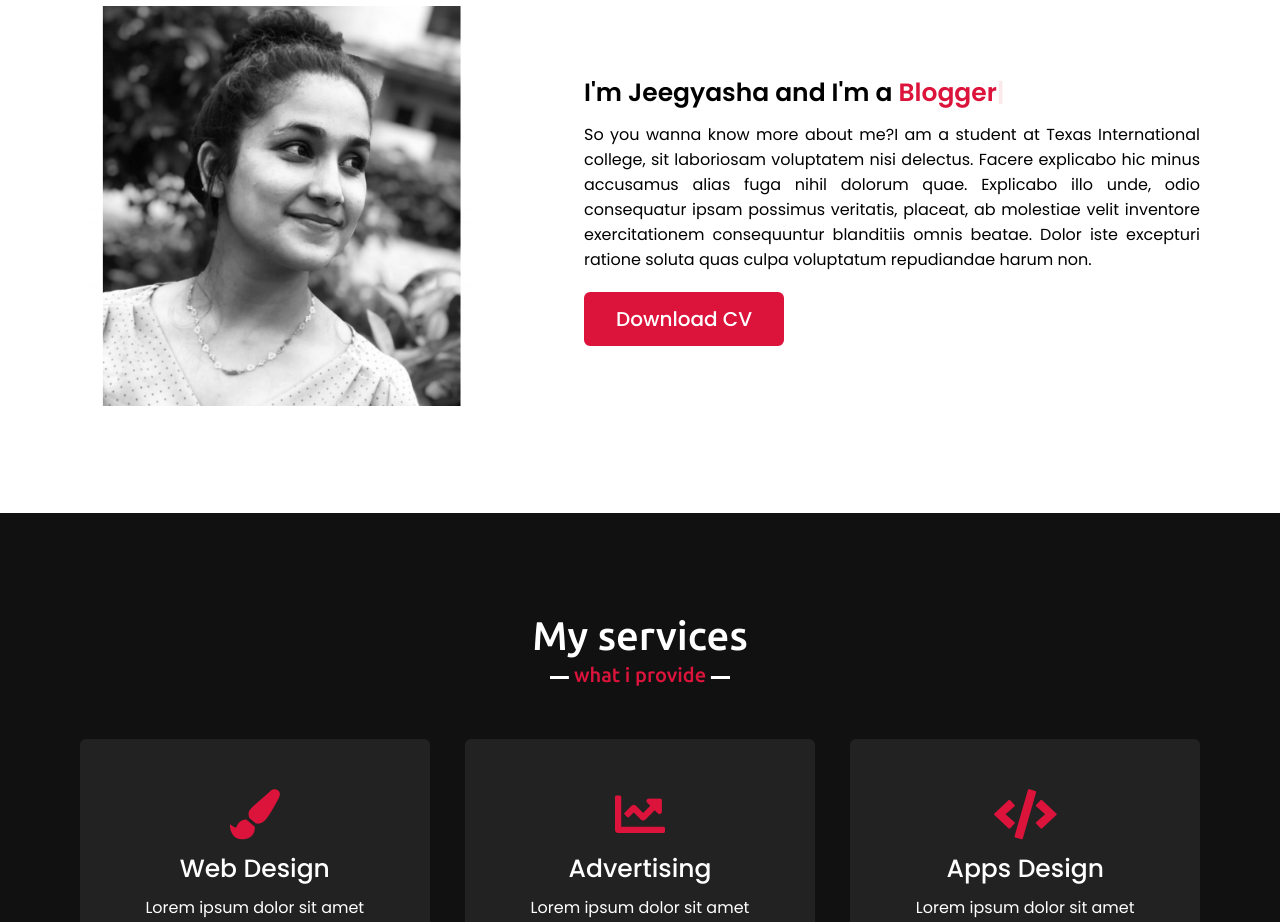
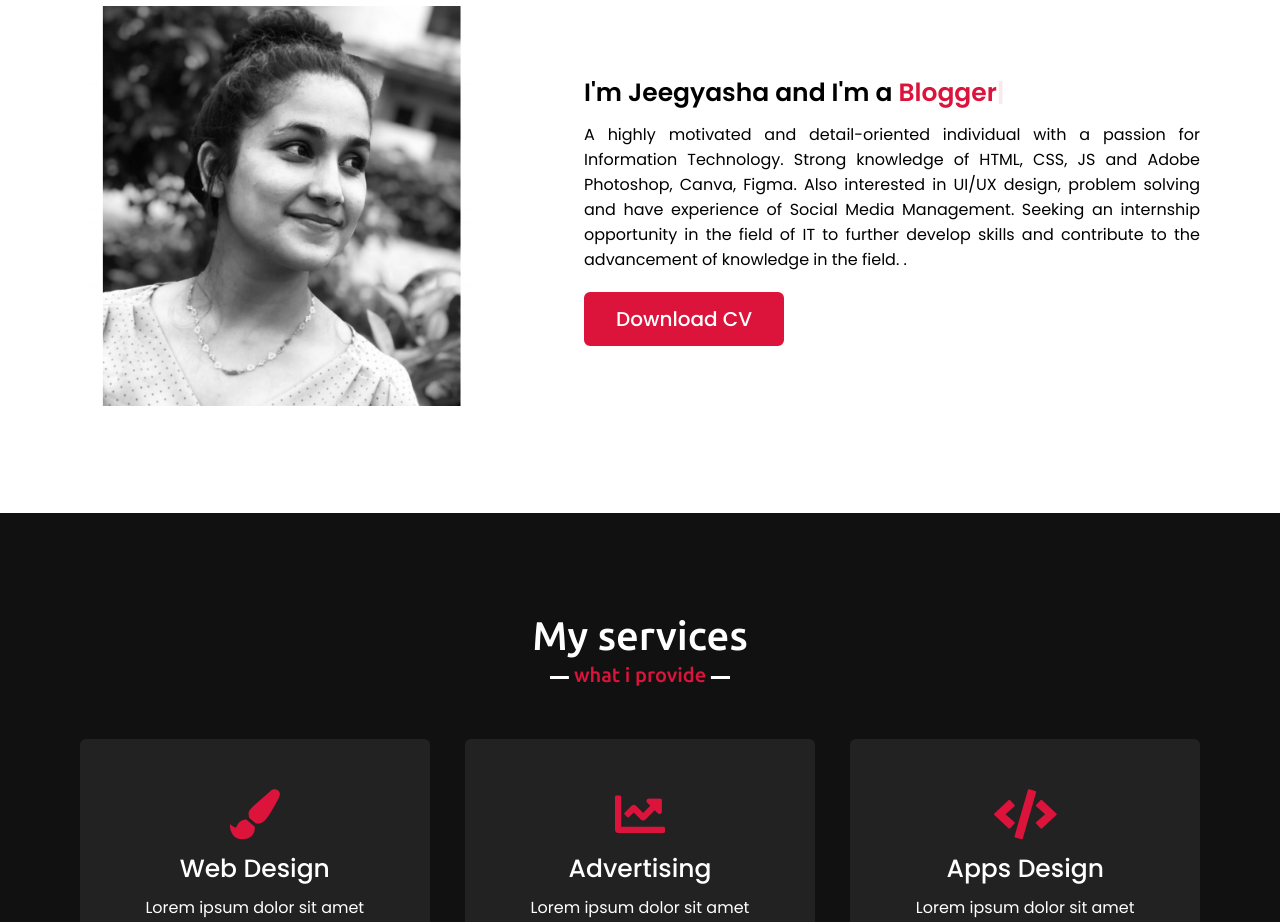
Before and after one commit to JeegyashaNiraula/portfolio-web, a plain HTML site: page index.html in a window 1280 px wide. Shown: the part 1020-1942 px from the top of the page. Drawn offline with nearby package versions, Linux system fonts and the light colour scheme.

Commit message:
changed banner

```diff
--- a/index.html
+++ b/index.html
@@ -57,7 +57,9 @@
                 </div>
                 <div class="column right">
                     <div class="text">I'm Jeegyasha and I'm a <span class="typing-2"></span></div>
-                    <p>So you wanna know more about me?I am a student at Texas International college, sit laboriosam voluptatem nisi delectus. Facere explicabo hic minus accusamus alias fuga nihil dolorum quae. Explicabo illo unde, odio consequatur ipsam possimus veritatis, placeat, ab molestiae velit inventore exercitationem consequuntur blanditiis omnis beatae. Dolor iste excepturi ratione soluta quas culpa voluptatum repudiandae harum non.</p>
+                    <p>A highly motivated and detail-oriented individual with a passion for Information Technology. Strong knowledge of HTML, CSS, JS and Adobe Photoshop, Canva,
+                        Figma. Also interested in UI/UX design, problem solving and have experience of Social Media Management. Seeking an internship opportunity in the field of IT to
+                        further develop skills and contribute to the advancement of knowledge in the field. .</p>
                     <a href="#">Download CV</a>
                 </div>
             </div>
```
Also changed, not shown: images/banner.jpg.
